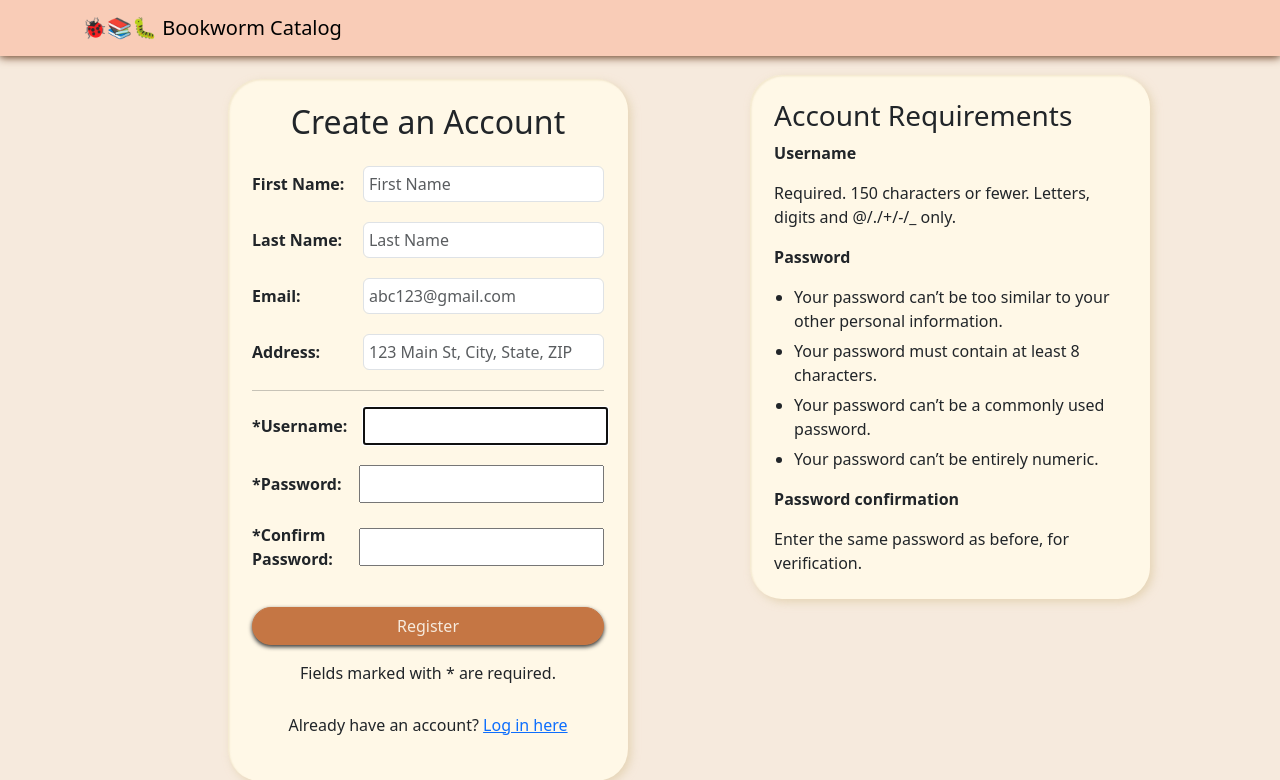
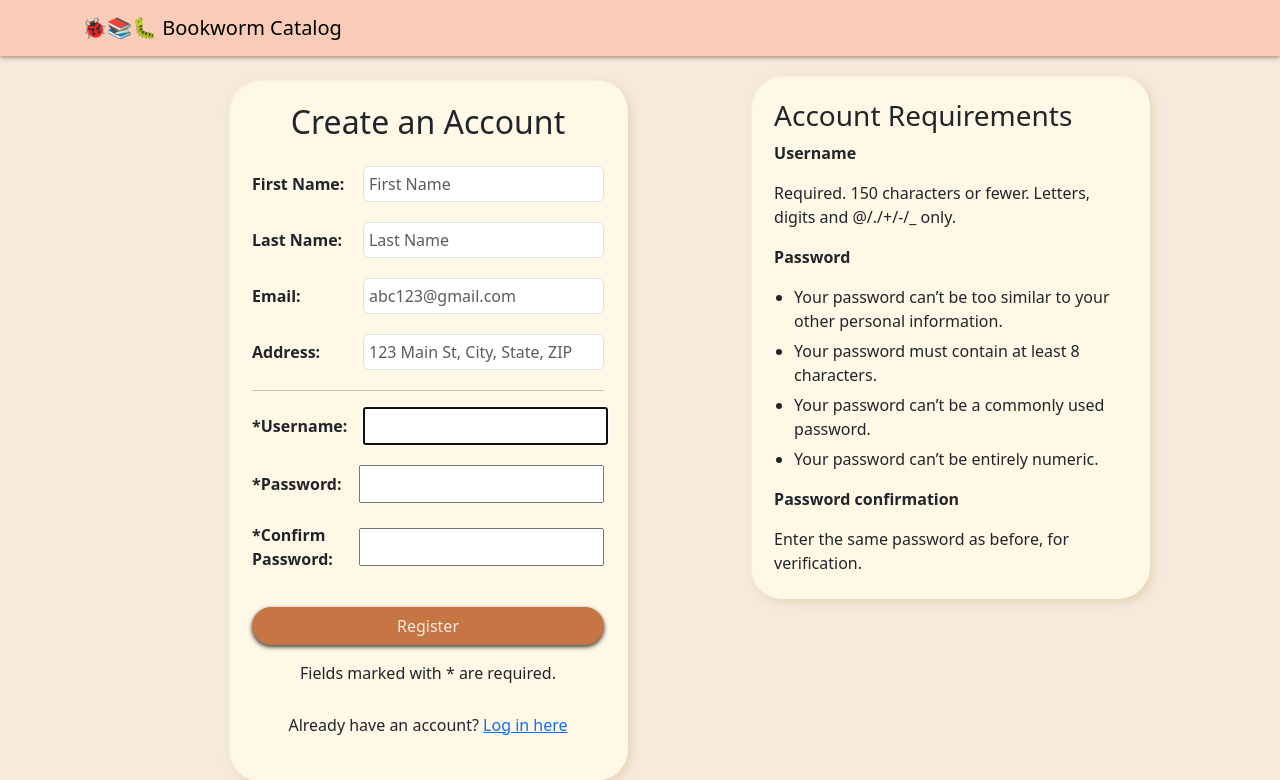
Before and after one commit to g3se/bookworm, a Django app: page /register/ in a window 1280 px wide. Shown: the top 780 px of the page. Run offline with Django 5.2, Linux system fonts and the light colour scheme.

Commit message:
updated colors further

```diff
--- a/bookworm/static/accounts/style.css
+++ b/bookworm/static/accounts/style.css
@@ -112,8 +112,7 @@
 }
 .bookworm-navbar {
     background-color: var(--bookworm-navbar);
-    box-shadow: 0 2px 4px rgba(0, 0, 0, 0.1);
-    filter: drop-shadow(0px 1px 5px var(--bookworm-button-hover));
+    box-shadow: 0 2px 4px rgba(116, 68, 38, 0.50);
 }
 .edit-profile-content {
     width: min(100%, 500px);
--- a/bookworm/static/catalog/style.css
+++ b/bookworm/static/catalog/style.css
@@ -67,7 +67,7 @@
 }
 .bookworm-navbar {
     background-color: var(--bookworm-navbar);
-    box-shadow: 0 2px 4px rgba(0, 0, 0, 0.1);
+    box-shadow: 0 2px 4px rgba(116, 68, 38, 0.50);
 }
 .bookworm-button {
     width: 25%;
```
